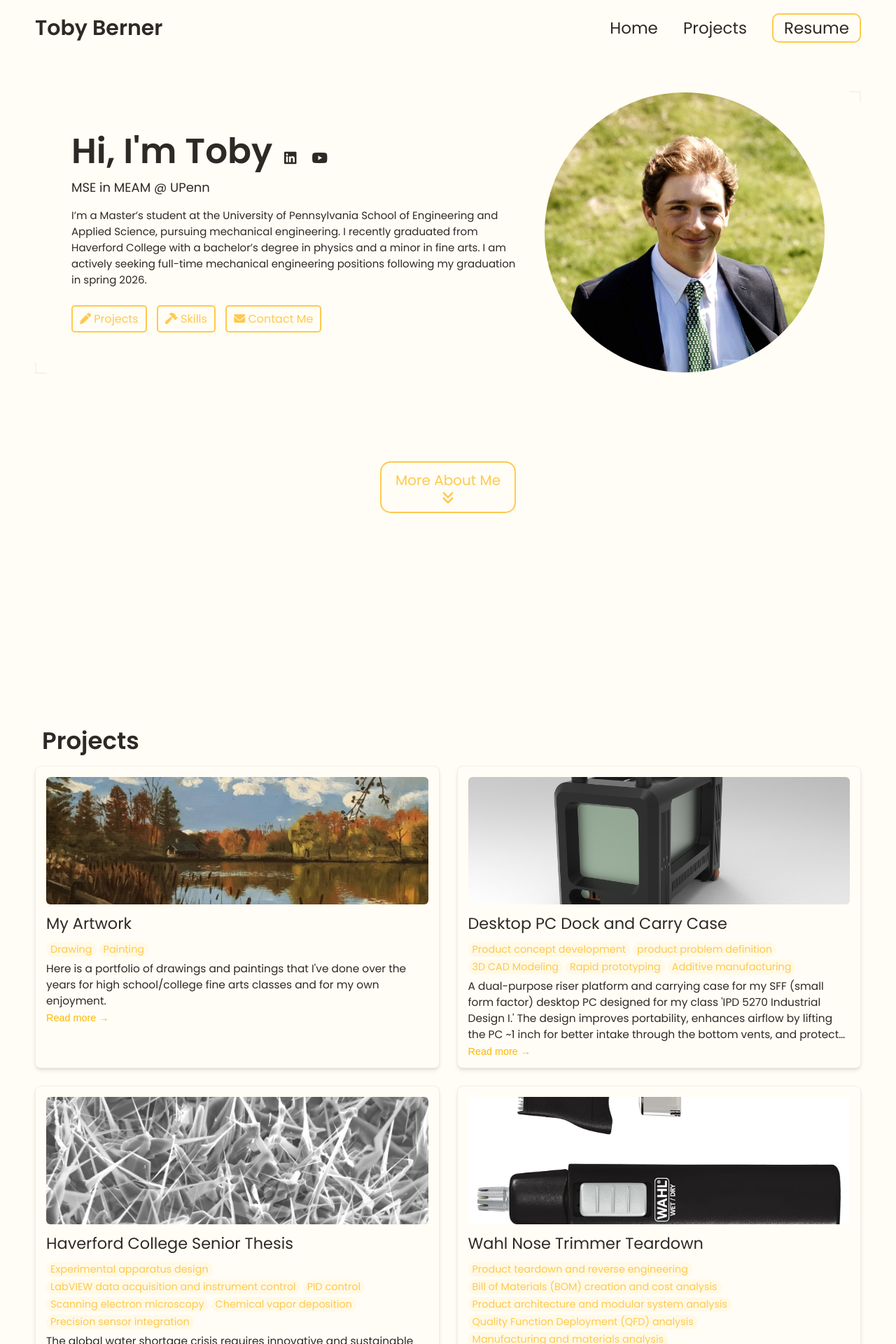
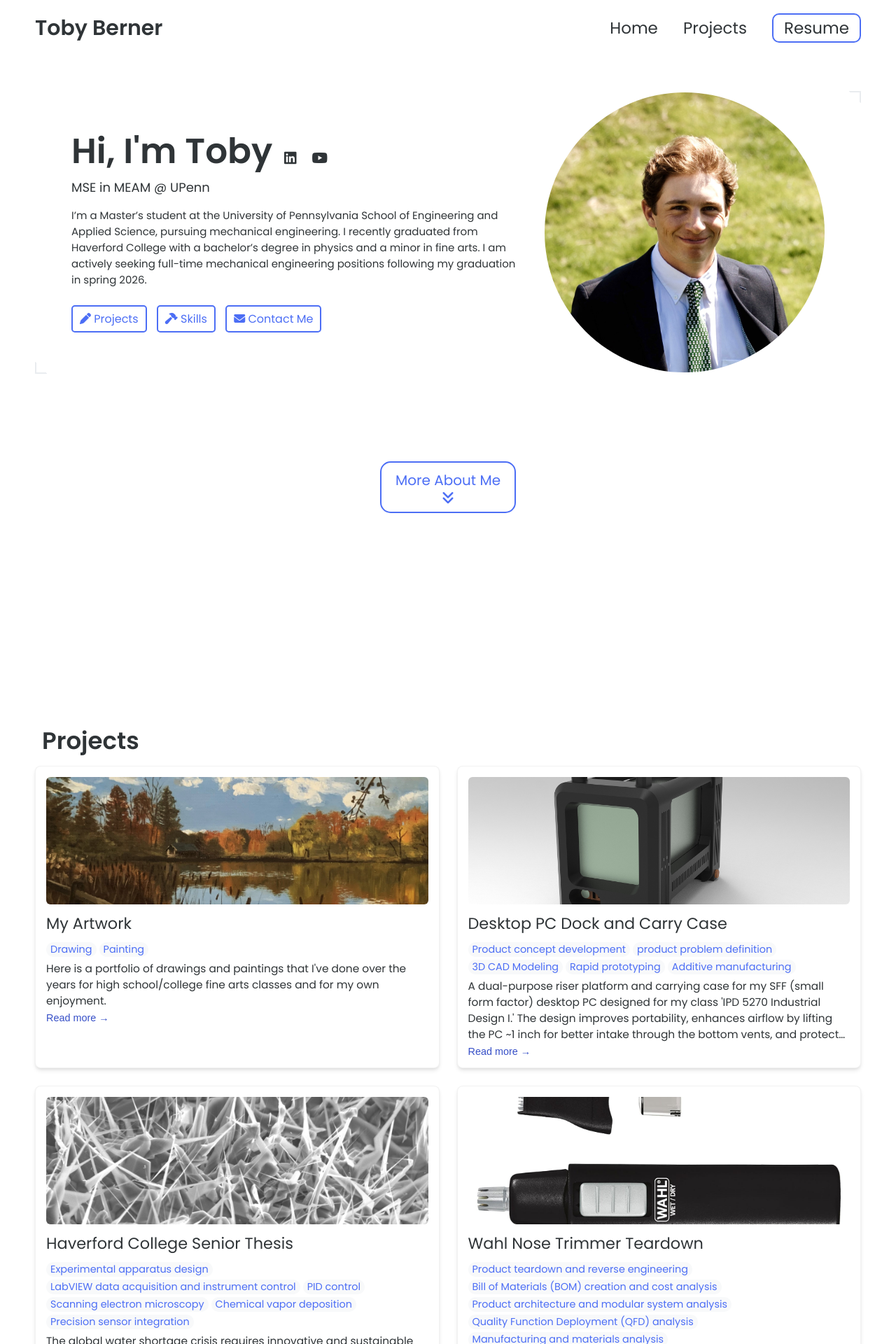
Before and after one commit to tdberner/tdberner.github.io, a Jekyll site: the page built from index.html, in a window 1280 px wide. Shown: the top 1920 px of the page at 70% size. Built offline with Jekyll 4.4.1, drawn with Linux system fonts in a browser that asks for light colours.

Commit message:
Update _config.yml

```diff
--- a/_config.yml
+++ b/_config.yml
@@ -80,12 +80,12 @@ formspree-key:   https://formspree.io/f/mgonklqz
 
 # Active theme (Updatethis to switch themes). Make sure to keep the indentation the samne.
 colors:
-  text: "#2d2926"
-  border: "#f7f3e3"
-  link: "#ffc94d"
-  highlight: "#ffb800"
-  background: "#fffdf5"
-  light_background: "#fff9e6"
+  text: "#2f3437"
+  border: "#e9ecef"
+  link: "#4c6ef5"
+  highlight: "#364fc7"
+  background: "#ffffff"
+  light_background: "#f8f9fa"
 
 # A few examples.
 basic theme:
```
